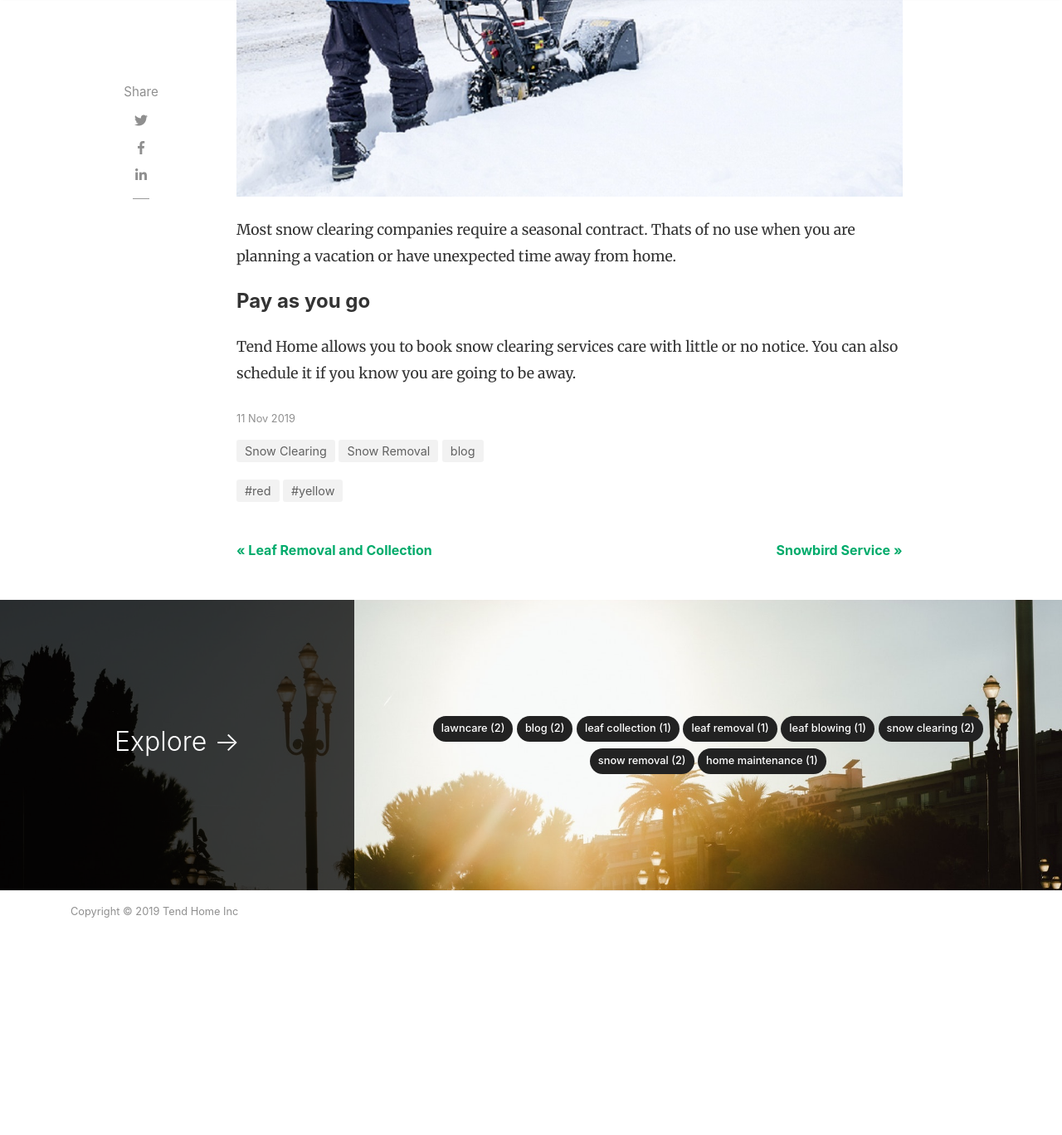
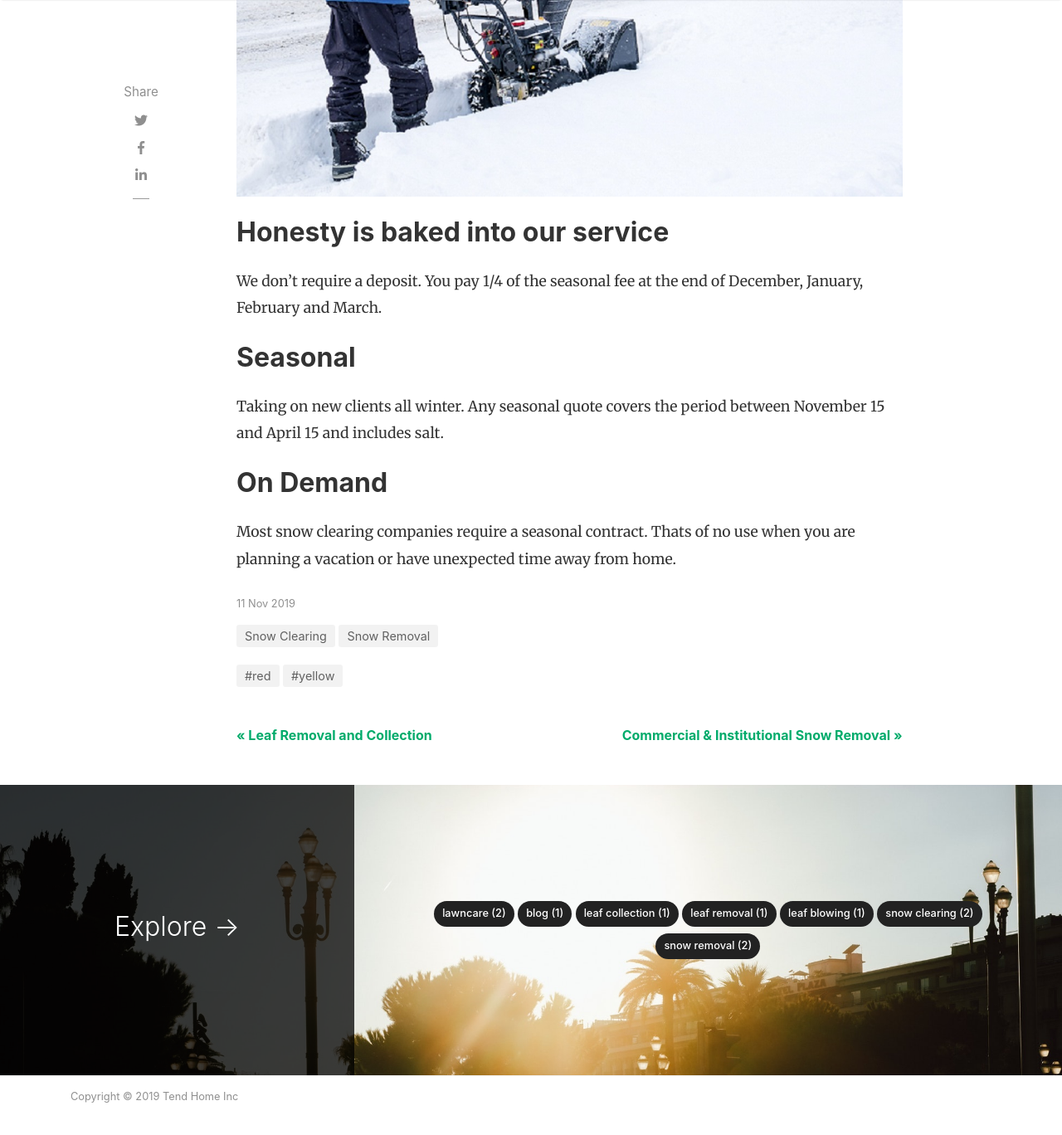
Before and after one commit to tendhome/site, a Jekyll site: the page built from _posts/2019-11-11-snow-clearing.md, in a window 1280 px wide and 1400 px high, scrolled down 714 px. Shown: the top 1368 px of the window at 83% size. Built offline with Jekyll 4.4.1, drawn with Linux system fonts in a browser that asks for light colours; nearby versions of some CDN libraries; before the commit the page ends 1896 px from its top, so only the background shows below that.

Commit message:
commercial

```diff
--- a/_posts/2019-11-11-snow-clearing.md
+++ b/_posts/2019-11-11-snow-clearing.md
@@ -2,16 +2,19 @@
 layout: post
 title:  'Snow Clearing'
 author: john
-categories: [ Snow Clearing, Snow Removal, blog ]
+categories: [ Snow Clearing, Snow Removal]
 tags: [red, yellow]
 image: assets/images/snow.jpg
-description: "Keep your property clear of snow even when busy, sick or away"
+description: "Keep your home or business clear of snow this year"
 featured: true
 hidden: true
 ---
 
+## Honesty is baked into our service
+We don't require a deposit. You pay 1/4 of the seasonal fee at the end of December, January, February and March.
+
+## Seasonal
+Taking on new clients all winter. Any seasonal quote covers the period between November 15 and April 15 and includes salt.
+
+## On Demand
 Most snow clearing companies require a seasonal contract. Thats of no use when you are planning a vacation or have unexpected time away from home.
-
-#### Pay as you go
-
-Tend Home allows you to book snow clearing services care with little or no notice. You can also schedule it if you know you are going to be away.
```
Also changed, not shown: _pages/about.md (+33 -27 lines), _posts/2019-11-12-commercial.md (added, +19 -0 lines), _posts/2019-11-12-snowbird-service.md (deleted, +0 -19 lines), assets/images/church.jpg (added), 2 other files.
